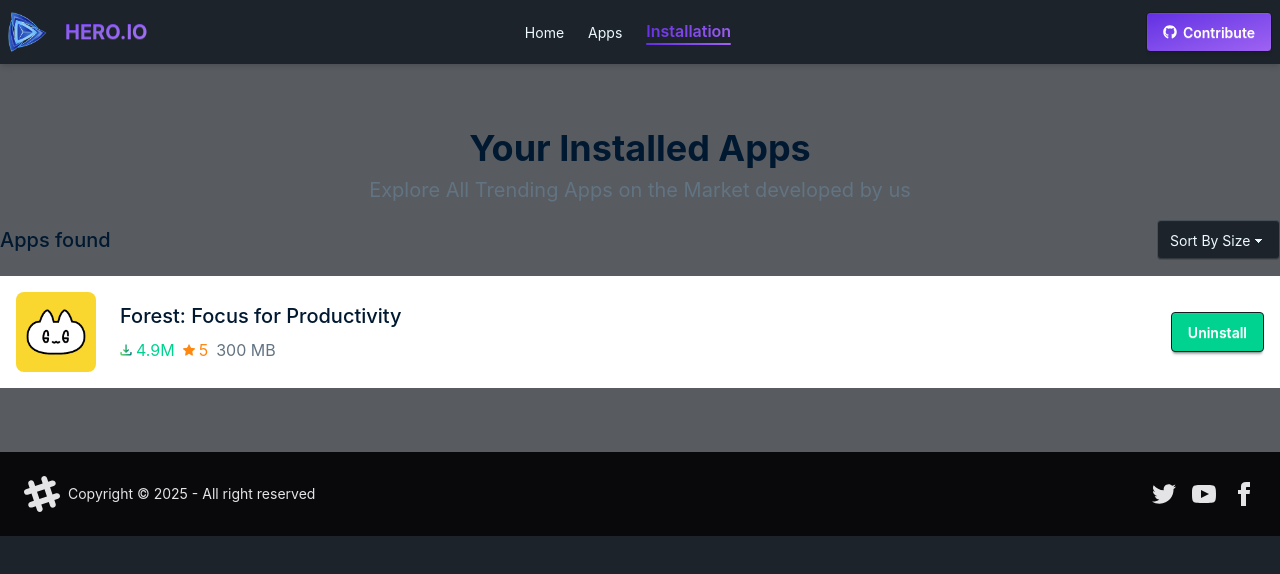
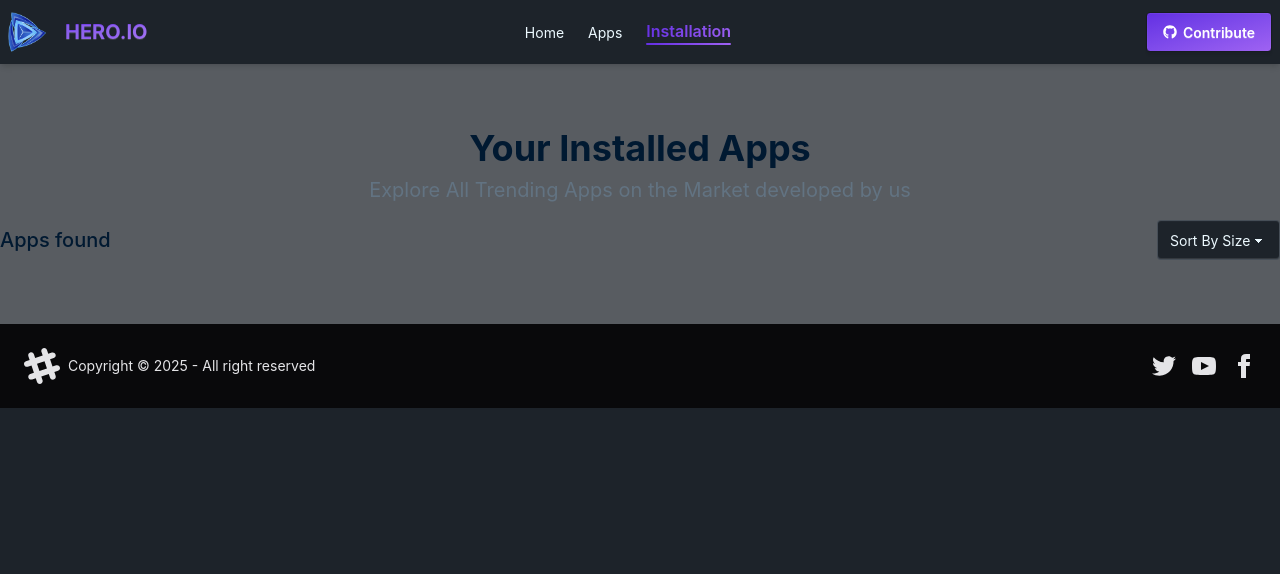
Before and after one commit to tomalhossen78/B12-A08-Hero-Apps, a React (Vite) app: page /installation in a window 1280 px wide. Shown: the top 574 px of the page. Built offline with nearby package versions, Linux system fonts and the light colour scheme.

Commit message:
Local Storge utility added

```diff
--- a/src/Componets/InstalledApps/InstalledApps.jsx
+++ b/src/Componets/InstalledApps/InstalledApps.jsx
@@ -1,32 +1,13 @@
 import React from "react";
-import downlaodImg from "../../assets/icon-downloads.png";
-import ratingsImg from "../../assets/icon-ratings.png";
-import appImg from "../../assets/demo-app (1).webp";
+import { getDataToLs } from "../../Utility/addToLS";
+import CartItem from "./CartItem";
 const InstalledApps = () => {
+  console.log(getDataToLs());
   return (
-    <div>
-      <div className="flex justify-between items-center bg-white p-4">
-        <div className="flex items-center justify-between gap-6">
-          <img className="w-[80px] rounded-lg" src={appImg} alt="" />
-          <div className="space-y-2">
-            <h3 className="text-xl font-medium text-[#001931]">
-              Forest: Focus for Productivity
-            </h3>
-            <div className="flex justify-start gap-2 items-center">
-              <div className="flex justify-center items-center gap-1">
-                <img className="w-3" src={downlaodImg} alt="" />
-                <p className="text-[#00D390]">4.9M</p>
-              </div>
-              <div className="flex justify-center items-center gap-1">
-                <img className="w-3" src={ratingsImg} alt="" />
-                <p className="text-[#FF8811]">5</p>
-              </div>
-              <p className="text-[#627382]">300 MB</p>
-            </div>
-          </div>
-        </div>
-        <button className="btn bg-[#00D390] text-white">Uninstall</button>
-      </div>
+    <div className="space-y-4">
+      {getDataToLs().map((app) => (
+        <CartItem />
+      ))}
     </div>
   );
 };
--- a/src/Pages/AppDetails/AppDetails.jsx
+++ b/src/Pages/AppDetails/AppDetails.jsx
@@ -4,6 +4,7 @@
 import reviewImg from "../../assets/icon-review.png";
 import Container from "../../Componets/Container/Container";
 import { useLocation } from "react-router-dom";
+import { addToLs } from "../../Utility/addToLS";
 const AppDetails = () => {
   const app = useLocation().state;
   const {
@@ -52,7 +53,10 @@
             </div>
           </div>
           <div className="text-left">
-            <button className="btn bg-[#00D390] text-white">
+            <button
+              onClick={() => addToLs(id)}
+              className="btn bg-[#00D390] text-white"
+            >
               Install Now ({size}MB)
             </button>
           </div>
--- /dev/null
+++ b/src/Utility/addToLS.js
@@ -0,0 +1,21 @@
+export const getDataToLs = () =>{
+    const storedData = JSON.parse(localStorage.getItem('istalled'));
+    if(storedData){
+        return storedData;
+    }
+    else{
+        return [];
+    }
+}
+
+export const addToLs = (id) => {
+    const storedData = getDataToLs();
+    if(storedData.includes(id)){
+        alert('This app is Already Installed')
+    }
+    else{
+        storedData.push(id);
+        const data = JSON.stringify(storedData);
+        localStorage.setItem('istalled',data);
+    }
+}
```
